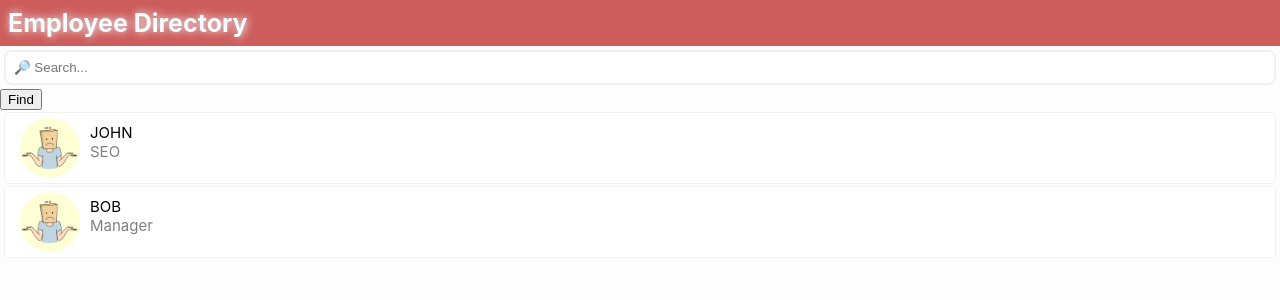
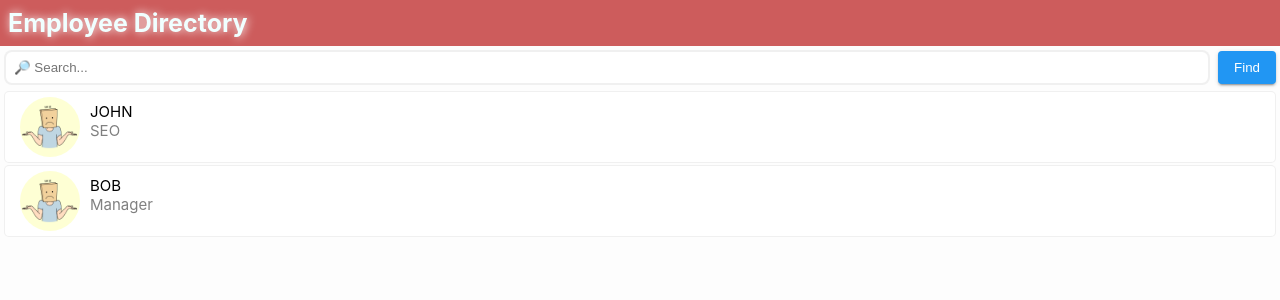
Before and after one commit to Winand/react-course-project, a React (Create React App) app: page / in a window 1280 px wide. Shown: the top 300 px of the page. Built offline with nearby package versions, Linux system fonts and the light colour scheme.

Commit message:
search button style

```diff
--- a/src/components/EmployeeCard/EmployeeCardHeader/index.js
+++ b/src/components/EmployeeCard/EmployeeCardHeader/index.js
@@ -1 +1 @@
-export * from './EmployeeCardHeader'
+export * from './EmployeeCardHeader';
--- a/src/components/EmployeeList/Header/index.js
+++ b/src/components/EmployeeList/Header/index.js
@@ -1 +1 @@
-export * from './Header'
+export * from './Header';
--- a/src/components/EmployeeList/SearchBar/SearchBar.css
+++ b/src/components/EmployeeList/SearchBar/SearchBar.css
@@ -1,4 +1,8 @@
-.search-bar {
+.search-wrapper {
+    display: flex;
+}
+
+.search-wrapper .search-bar {
     width: calc(100% - 2*4px); /* https://stackoverflow.com/a/50555546 */
     box-sizing: border-box; /* https://stackoverflow.com/a/8951709 */
     border-radius: 8px;
@@ -8,8 +12,29 @@
     outline: none; /* https://stackoverflow.com/a/32576706 */
 }
 
-.search-bar:focus {
+.search-wrapper .search-bar:focus {
     /* StackOverflow color */
     border: solid #6bbbf7 2px;
     box-shadow: 0 0 0 2px hsla(206, 100%, 40%, .15);
 }
+
+/* Material button https://react.school/material-ui/button */
+.search-wrapper .search-button {
+    color: white;
+    background-color: #2196f3;
+    box-shadow: 0px 3px 1px -2px rgba(0,0,0,0.2), 0px 2px 2px 0px rgba(0,0,0,0.14), 0px 1px 5px 0px rgba(0,0,0,0.12);
+    border-radius: 4px;
+    border: 0;
+    padding: 0px 16px;
+    margin: 5px 4px;
+}
+
+.search-wrapper .search-button:hover {
+    background-color: #1976d2;
+}
+
+.search-wrapper .search-button:disabled {
+    color: #808080;
+    background-color: #e2e2e280;
+    box-shadow: none;
+}
--- a/src/components/EmployeeList/SearchBar/SearchBar.jsx
+++ b/src/components/EmployeeList/SearchBar/SearchBar.jsx
@@ -7,8 +7,8 @@ export const SearchBar = () => {
         setIsSearchDisables(true);
         setTimeout(() => {setIsSearchDisables(false)}, 2000);
     }, [setIsSearchDisables]);
-    return (<div>
+    return (<div className='search-wrapper'>
         <input className="search-bar" type="text" placeholder="🔎︎ Search..." disabled={isSearchDisables}/>
-        <button disabled={isSearchDisables} onClick={doSearch}>Find</button>
+        <button className="search-button" disabled={isSearchDisables} onClick={doSearch}>Find</button>
     </div>)
 }
```
